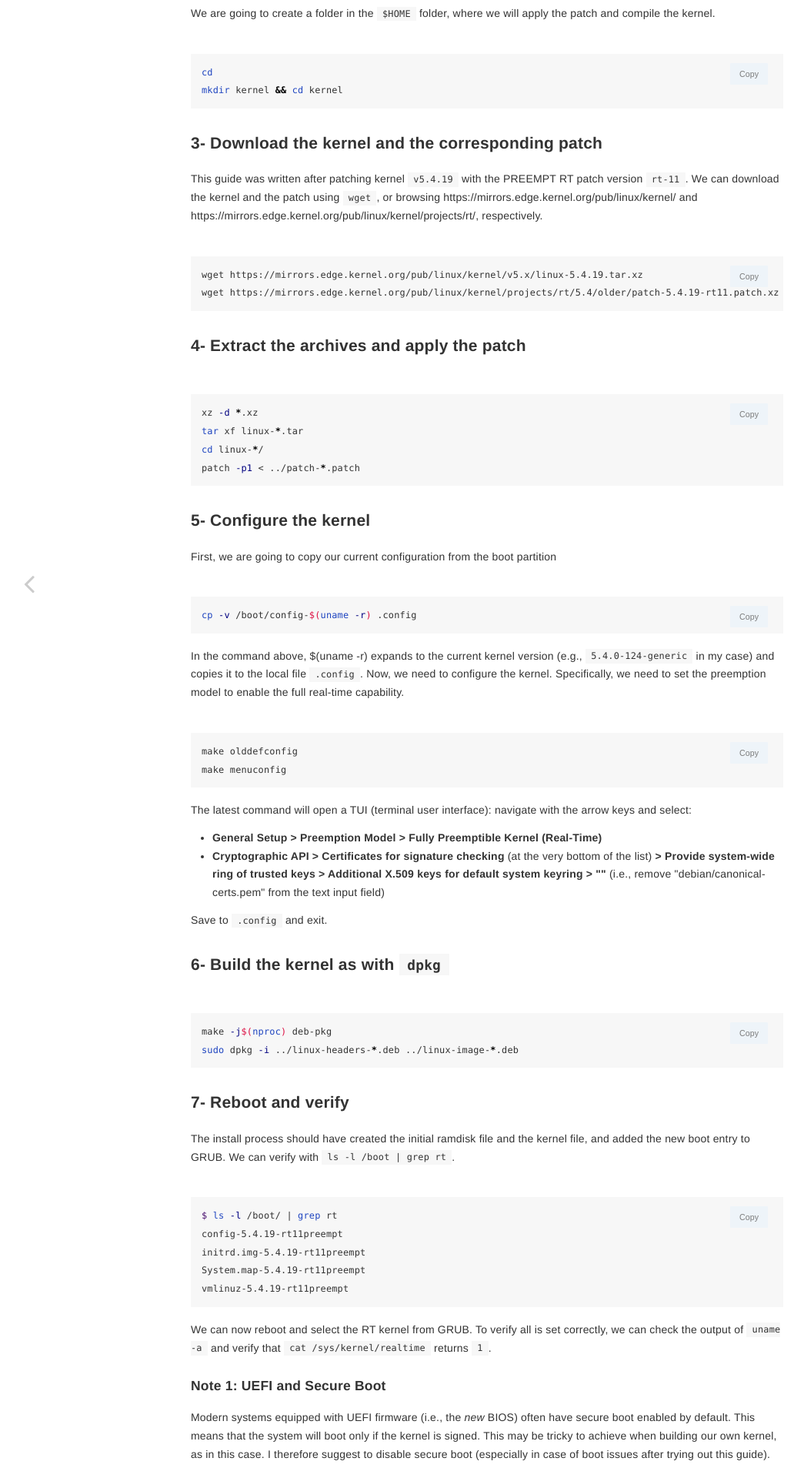
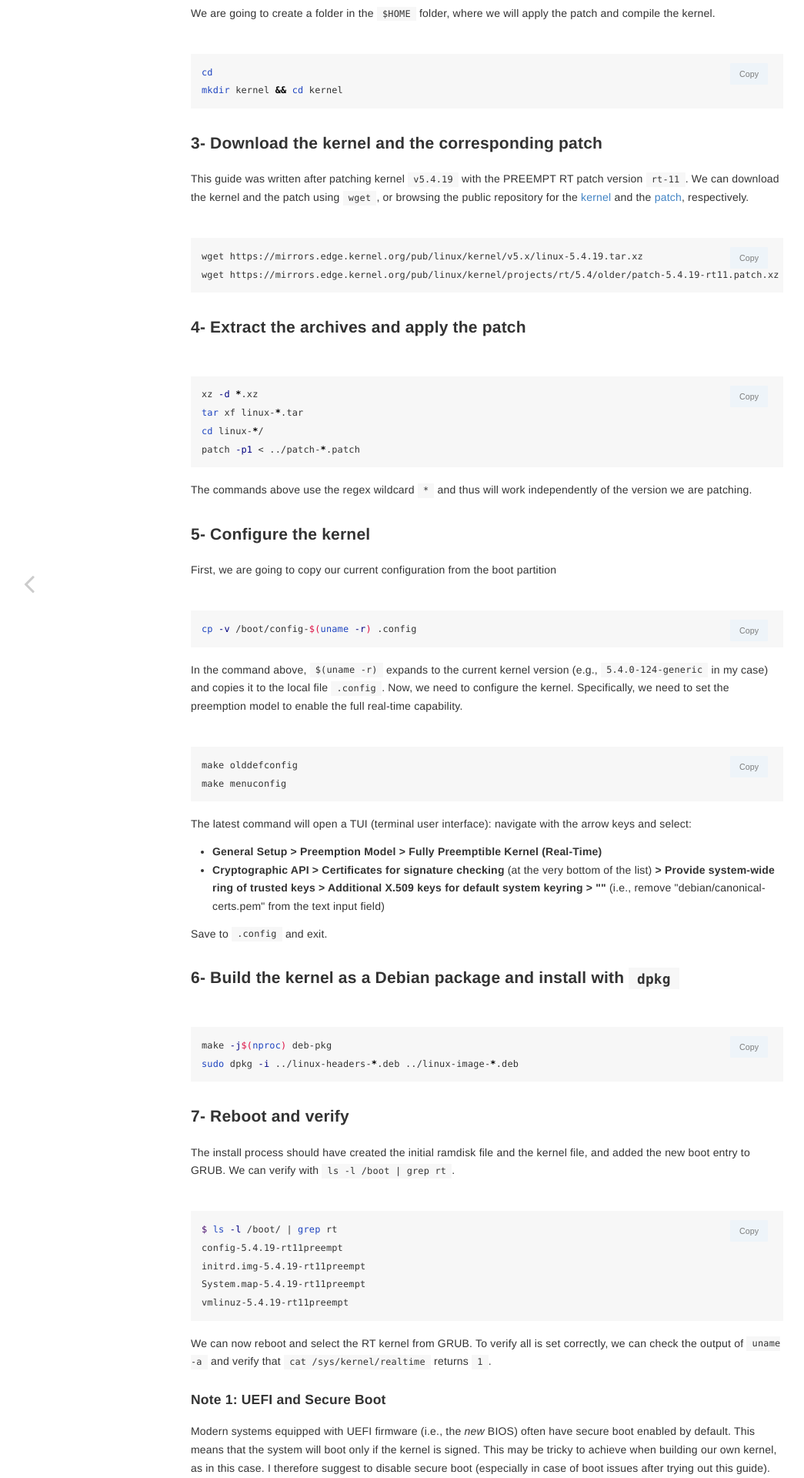
Before and after one commit to mp1994/mp1994.github.io, a Jekyll site: the page built from _posts/2022-09-05-preempt-patch.md, in a window 1280 px wide. Shown: the part 785-2705 px from the top of the page at 77% size, without its empty margins (7-1052 px from the left). Built offline with Jekyll 4.4.1, drawn with Linux system fonts in a browser that asks for light colours; comment, search, counter and statistics services are not loaded.

Commit message:
Update 2022-09-05-preempt-patch.md

````diff
--- a/_posts/2022-09-05-preempt-patch.md
+++ b/_posts/2022-09-05-preempt-patch.md
@@ -37,7 +37,7 @@ mkdir kernel && cd kernel
 
 ### 3- Download the kernel and the corresponding patch
 This guide was written after patching kernel `v5.4.19` with the PREEMPT RT patch version `rt-11`. We can download the kernel
-and the patch using `wget`, or browsing https://mirrors.edge.kernel.org/pub/linux/kernel/ and https://mirrors.edge.kernel.org/pub/linux/kernel/projects/rt/, respectively.
+and the patch using `wget`, or browsing the public repository for the <a href="https://mirrors.edge.kernel.org/pub/linux/kernel/">kernel</a> and the <a href="https://mirrors.edge.kernel.org/pub/linux/kernel/projects/rt/">patch</a>, respectively.
 {% include codeHeader.html %}
 ``` bash
 wget https://mirrors.edge.kernel.org/pub/linux/kernel/v5.x/linux-5.4.19.tar.xz
@@ -53,13 +53,15 @@ cd linux-*/
 patch -p1 < ../patch-*.patch
 ```
 
+The commands above use the regex wildcard `*` and thus will work independently of the version we are patching.
+
 ### 5- Configure the kernel
 First, we are going to copy our current configuration from the boot partition
 {% include codeHeader.html %}
 ``` bash
 cp -v /boot/config-$(uname -r) .config
 ```
-In the command above, $(uname -r) expands to the current kernel version (e.g., `5.4.0-124-generic` in my case) and copies it to the local file `.config`.
+In the command above, `$(uname -r)` expands to the current kernel version (e.g., `5.4.0-124-generic` in my case) and copies it to the local file `.config`.
 Now, we need to configure the kernel. Specifically, we need to set the preemption model to enable the full real-time capability.
 
 {% include codeHeader.html %}
@@ -77,7 +79,7 @@ The latest command will open a TUI (terminal user interface): navigate with the
 
 Save to `.config` and exit.
 
-### 6- Build the kernel as with `dpkg`
+### 6- Build the kernel as a Debian package and install with `dpkg`
 {% include codeHeader.html %}
 ``` bash
 make -j$(nproc) deb-pkg
````
